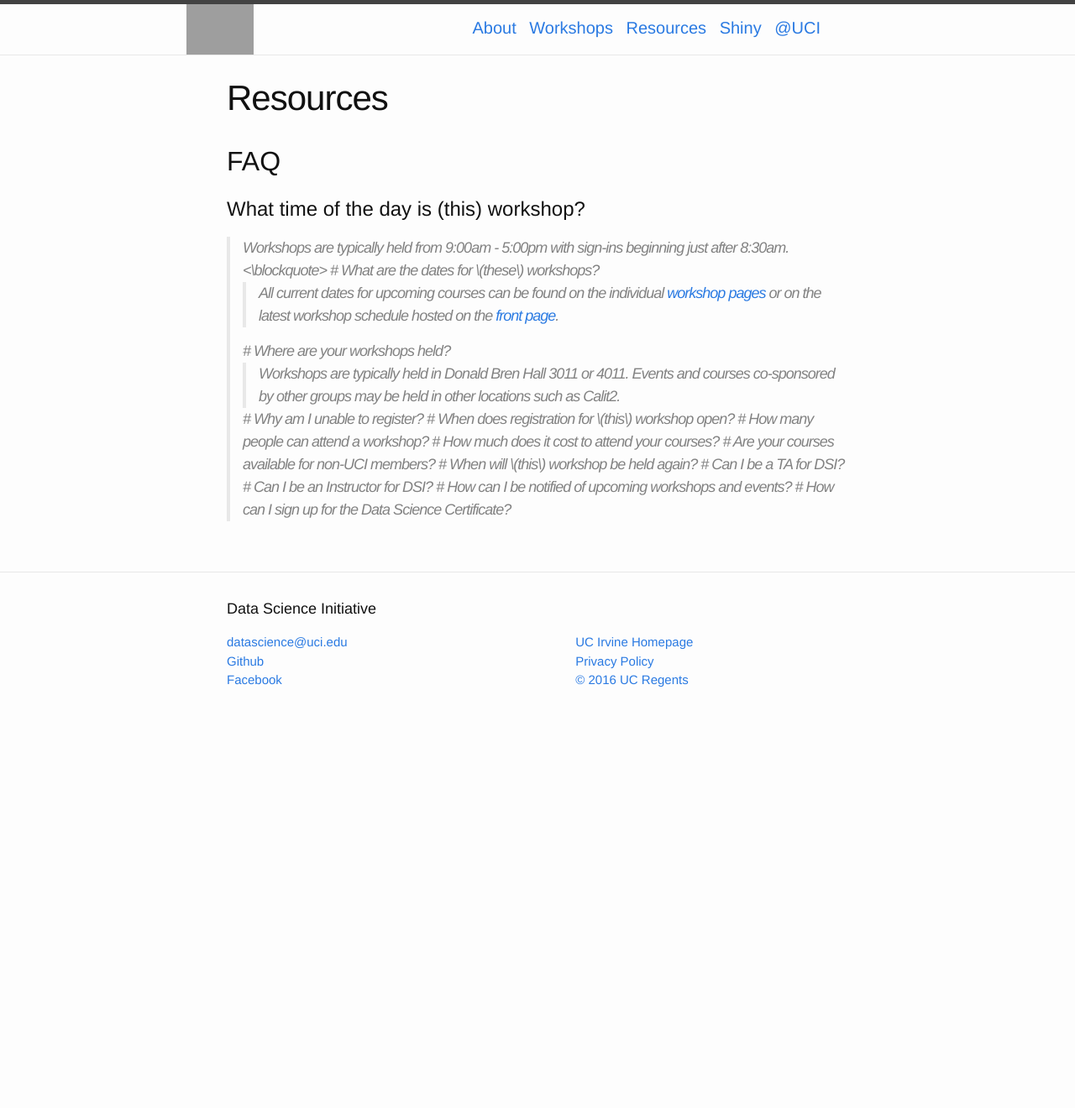
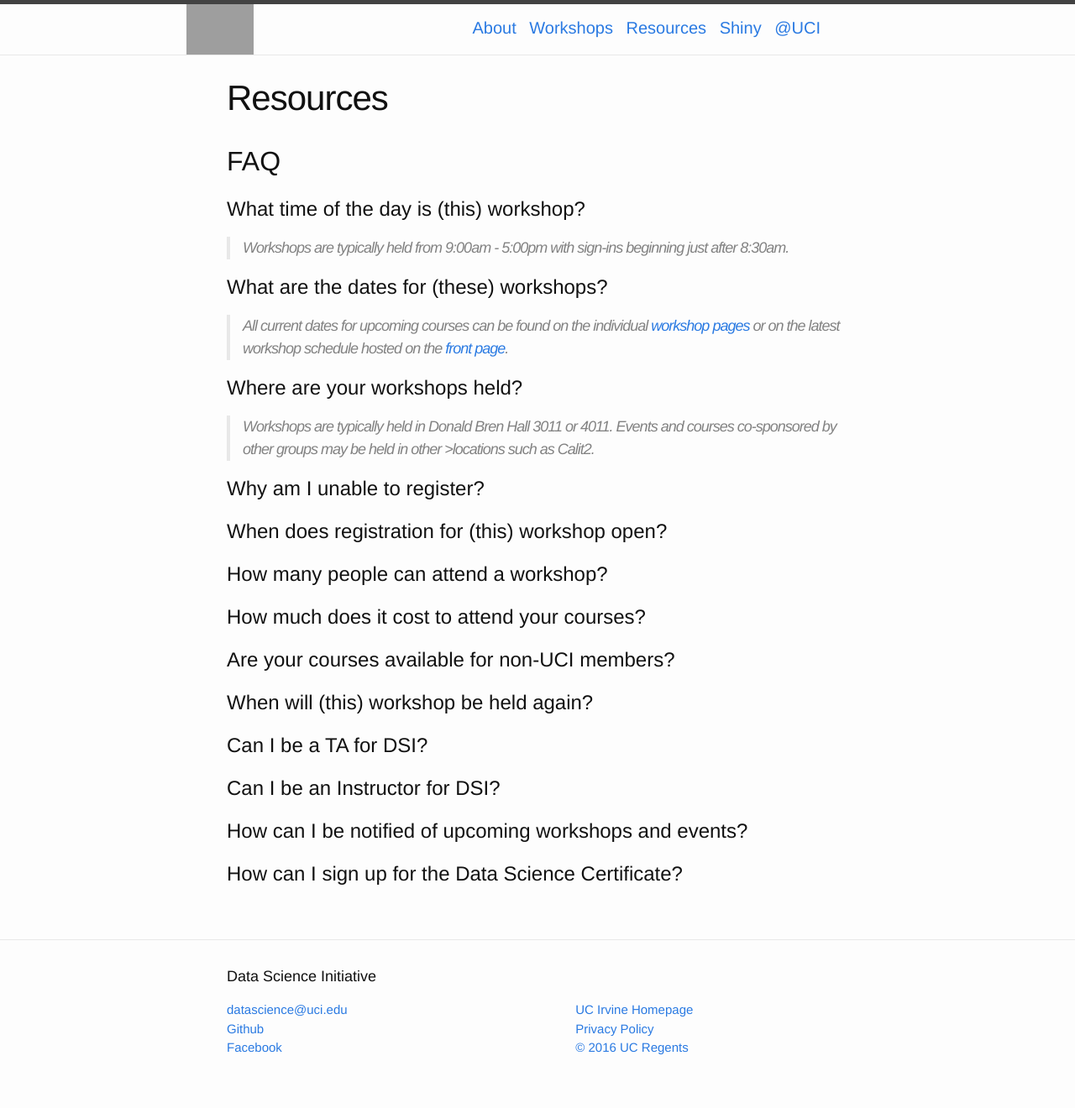
Before and after one commit to UCIDataScienceInitiative/UCIDataScienceInitiative.github.io, a Jekyll site: the page built from Resources/FAQ.md, in a window 1280 px wide. Shown: the whole page at 84% size. Built offline with Jekyll 4.4.1, drawn with Linux system fonts in a browser that asks for light colours; before the commit the page ends 900 px from its top, so only the background shows below that; grey boxes are pictures that could not be loaded.

Commit message:
Update FAQ.md

```diff
--- a/Resources/FAQ.md
+++ b/Resources/FAQ.md
@@ -7,14 +7,16 @@ permalink: /FAQ/
 ## FAQ
 
 # What time of the day is \(this\) workshop?
-<blockquote> Workshops are typically held from 9:00am - 5:00pm with sign-ins beginning just after 8:30am. <\blockquote>
+> Workshops are typically held from 9:00am - 5:00pm with sign-ins beginning just after 8:30am.
 
 # What are the dates for \(these\) workshops?
-<blockquote> All current dates for upcoming courses can be found on the individual <a href="http://ucidatascienceinitiative.github.io/Workshops/">workshop pages</a> or
-on the latest workshop schedule hosted on the <a href="http://ucidatascienceinitiative.github.io">front page</a>.</blockquote>
+> All current dates for upcoming courses can be found on the individual
+> <a href="http://ucidatascienceinitiative.github.io/Workshops/">workshop pages</a> or
+> on the latest workshop schedule hosted on the <a href="http://ucidatascienceinitiative.github.io">front page</a>.
 
 # Where are your workshops held?
-<blockquote> Workshops are typically held in Donald Bren Hall 3011 or 4011. Events and courses co-sponsored by other groups may be held in other locations such as Calit2.</blockquote>
+> Workshops are typically held in Donald Bren Hall 3011 or 4011. Events and courses co-sponsored by other groups may be held in other >locations such as Calit2.
+
 
 # Why am I unable to register?
 
```
